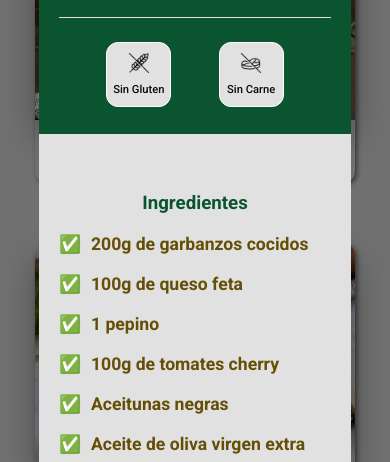
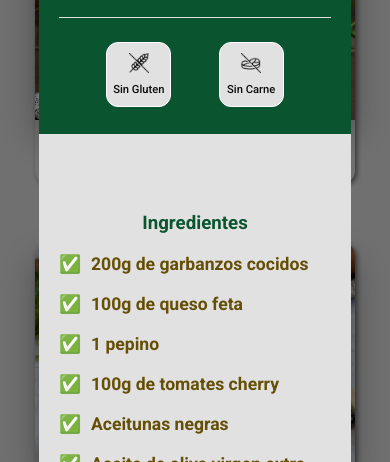
Before and after one commit to deiybg/Proyecto-Final-Master-PROMETEO, a website built with Vite: page proyecto-final-master-prometeo/index.html in a window 390 px wide. Both pictures are taken after a click on the item "Ensalada Mediterránea de Garbanzos". Shown: the part 5445-5907 px from the top of the page. Built offline with nearby package versions, Linux system fonts and the light colour scheme; files whose address does not match are found by name.

Commit message:
arreglado margintop del contenedor en version mobile de los ingr

```diff
--- a/proyecto-final-master-prometeo/components/RecipesCard/RecipesCard.css
+++ b/proyecto-final-master-prometeo/components/RecipesCard/RecipesCard.css
@@ -402,6 +402,9 @@ body.modalActive {
     min-width: 100%;
     min-height: 100%;
   }
+  .containerIngredients {
+    margin-top: var(--global-margin);
+  }
   #contentBtn {
     border-top: 1px var(--secundary-color-text) solid;
     border-bottom: 1px var(--secundary-color-text) solid;
```
